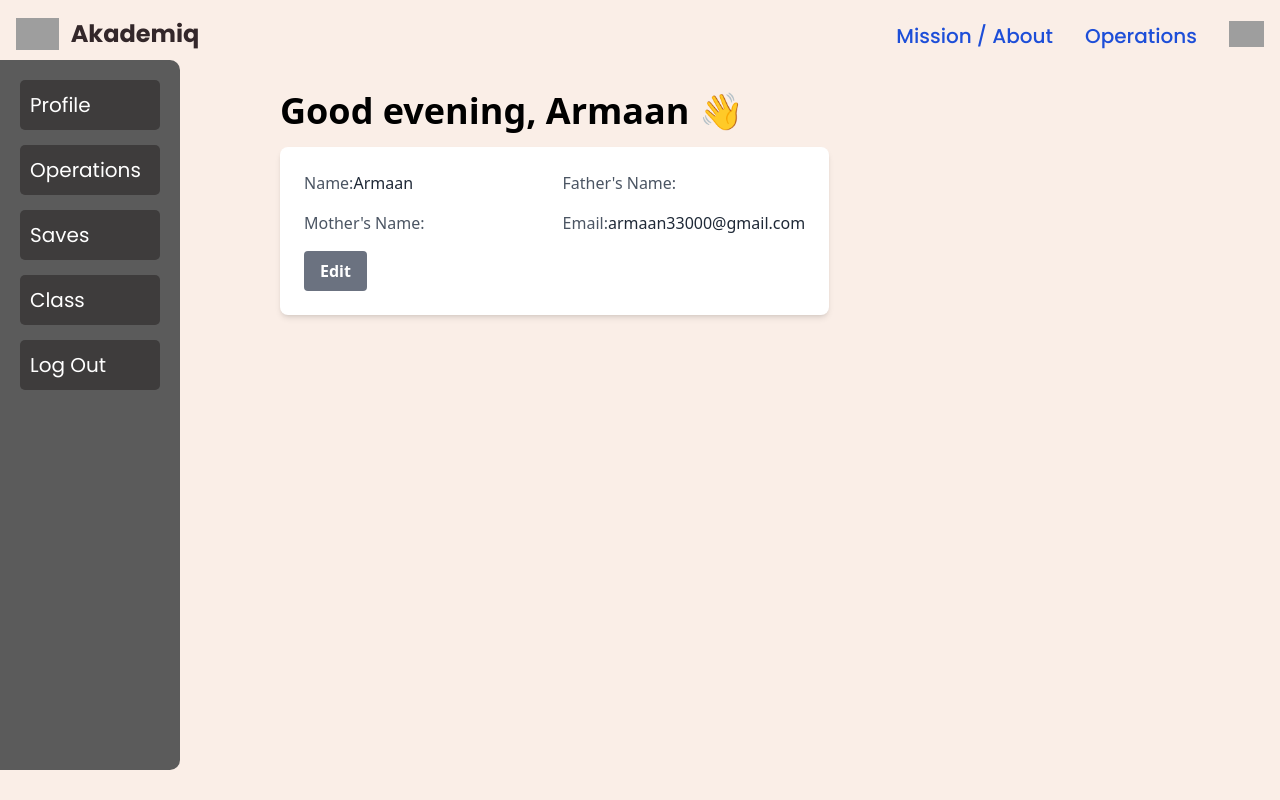
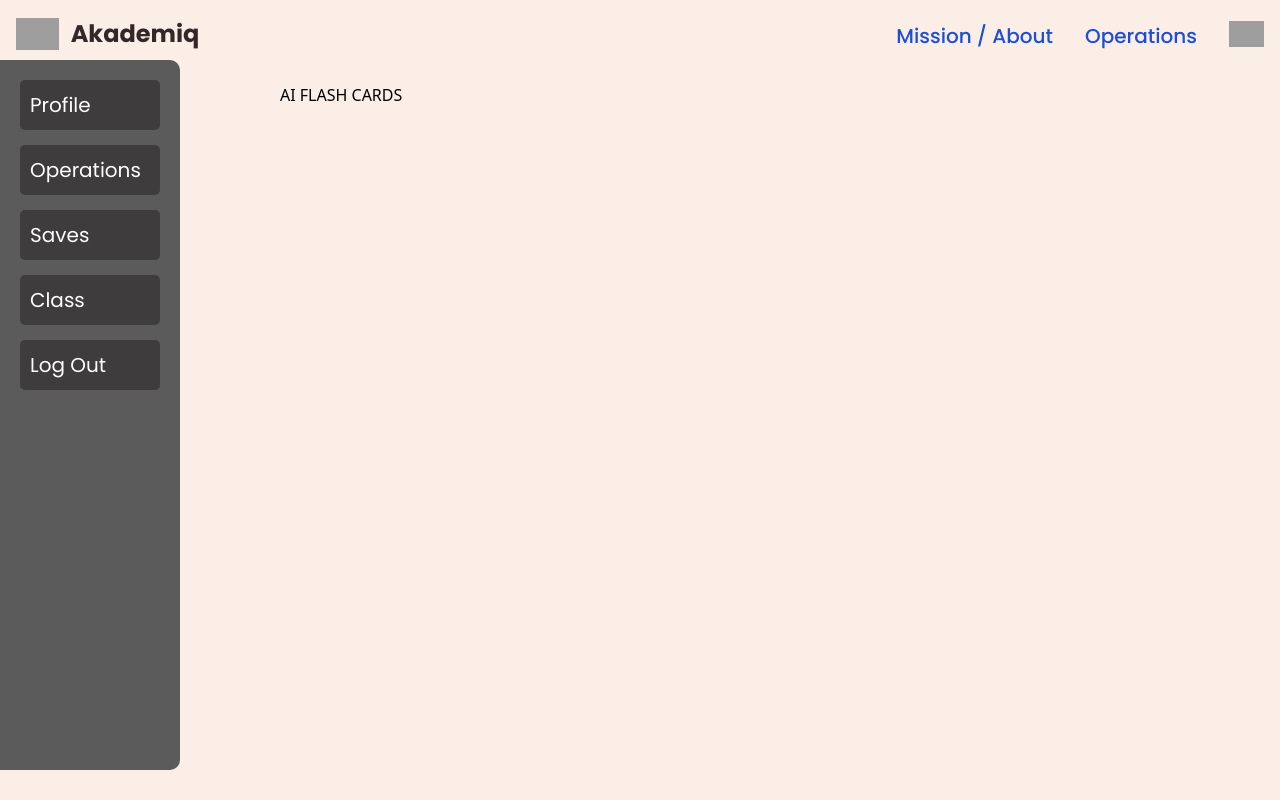
Before and after one commit to 0Armaan025/akademiq, a React (Create React App) app: page / in a window 1280 px wide. Built offline with nearby package versions, Linux system fonts and the light colour scheme; grey boxes are pictures that could not be loaded; a web font is replaced by a local one.

Commit message:
TODO: a lot

```diff
--- a/src/App.js
+++ b/src/App.js
@@ -3,11 +3,12 @@ import HomePage from "./pages/home/HomePage";
 import ProfileSetupPage from "./pages/profile-set-up/student/ProfileSetupPage";
 import ProfileSetUpPage from "./pages/profile-set-up/teacher/ProfileSetUpPage";
 import ProfileScreen from "./pages/profile/student/ProfileScreen";
+import StudentOperationsPage from "./pages/operations/student/StudentOperationsPage";
 
 export default function App() {
   return (
     <>
-      <ProfileScreen />
+      <StudentOperationsPage />
     </>
   );
 }
--- /dev/null
+++ b/src/pages/operations/student/StudentOperationsPage.jsx
@@ -0,0 +1,25 @@
+import React from "react";
+import Navbar from "../../../components/navbar/Navbar";
+import LeftSideBar from "../../../components/leftsidebar/LeftSideBar";
+
+const StudentOperationsPage = () => {
+  return (
+    <>
+      <Navbar />
+      <div className="studentOperationsPage flex flex-row">
+        <LeftSideBar />
+        <div className="rightSide flex flex-col pl-64">
+          <div className="row flex flex-row justify-center items-center">
+            <div className="component px-6 py-4 ">
+              {/* dw, same here */}
+              <h2> AI FLASH CARDS</h2>
+              {/* thank you so much! */}
+            </div>
+          </div>
+        </div>
+      </div>
+    </>
+  );
+};
+
+export default StudentOperationsPage;
```
Also changed, not shown: src/pages/operations/student/studentoperationspage.css (added).
